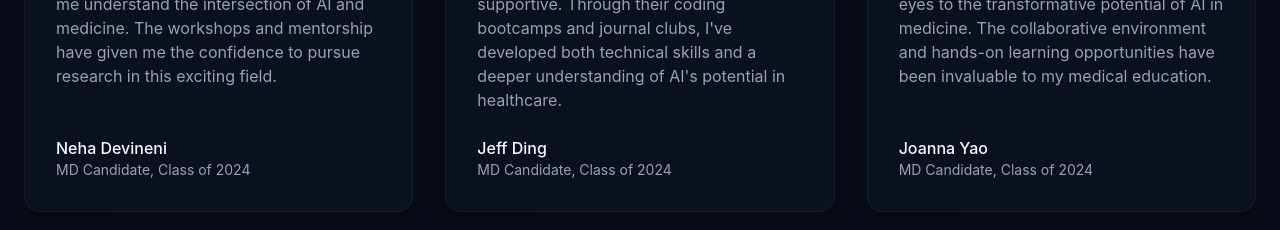
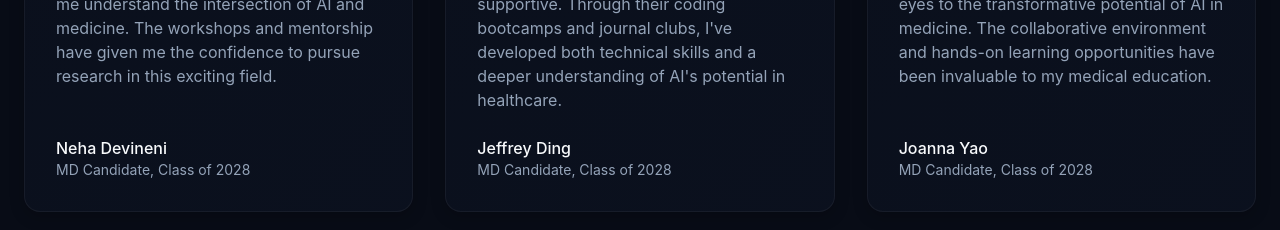
Before and after one commit to ethanwu2011/PittAIMS, a React (Vite) app: page / in a window 1280 px wide. Shown: the part 2620-2850 px from the top of the page. Built offline with nearby package versions, Linux system fonts and the light colour scheme.

Commit message:
Update testimonials: change Jeff Ding to Jeffrey Ding and update class years to 2028

```diff
--- a/src/components/TestimonialsSection.tsx
+++ b/src/components/TestimonialsSection.tsx
@@ -79,17 +79,17 @@ const TestimonialsSection: React.FC = () => {
     {
       quote: "Pitt AIMs has been instrumental in helping me understand the intersection of AI and medicine. The workshops and mentorship have given me the confidence to pursue research in this exciting field.",
       name: "Neha Devineni",
-      role: "MD Candidate, Class of 2024"
+      role: "MD Candidate, Class of 2028"
     },
     {
       quote: "The community at Pitt AIMs is incredibly supportive. Through their coding bootcamps and journal clubs, I've developed both technical skills and a deeper understanding of AI's potential in healthcare.",
-      name: "Jeff Ding",
-      role: "MD Candidate, Class of 2024"
+      name: "Jeffrey Ding",
+      role: "MD Candidate, Class of 2028"
     },
     {
       quote: "Being part of Pitt AIMs has opened my eyes to the transformative potential of AI in medicine. The collaborative environment and hands-on learning opportunities have been invaluable to my medical education.",
       name: "Joanna Yao",
-      role: "MD Candidate, Class of 2024"
+      role: "MD Candidate, Class of 2028"
     }
   ];
 
```
